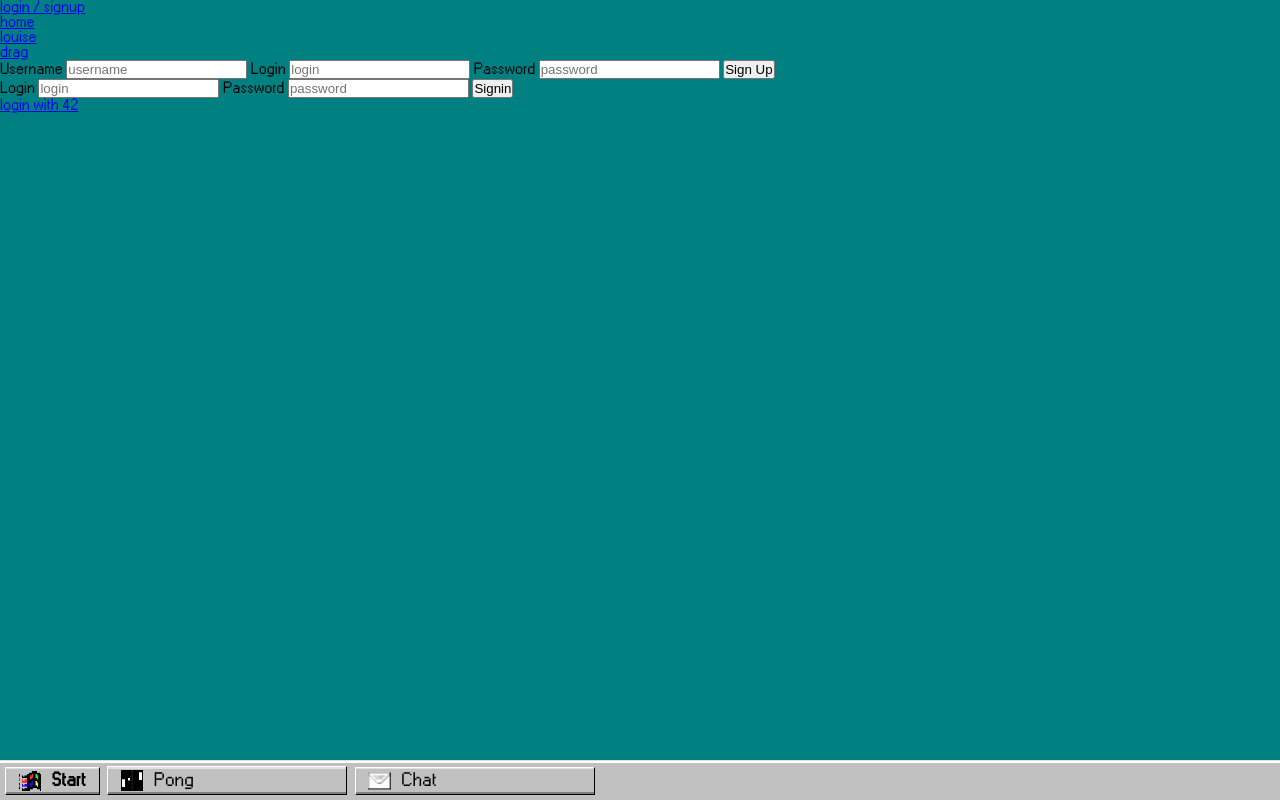
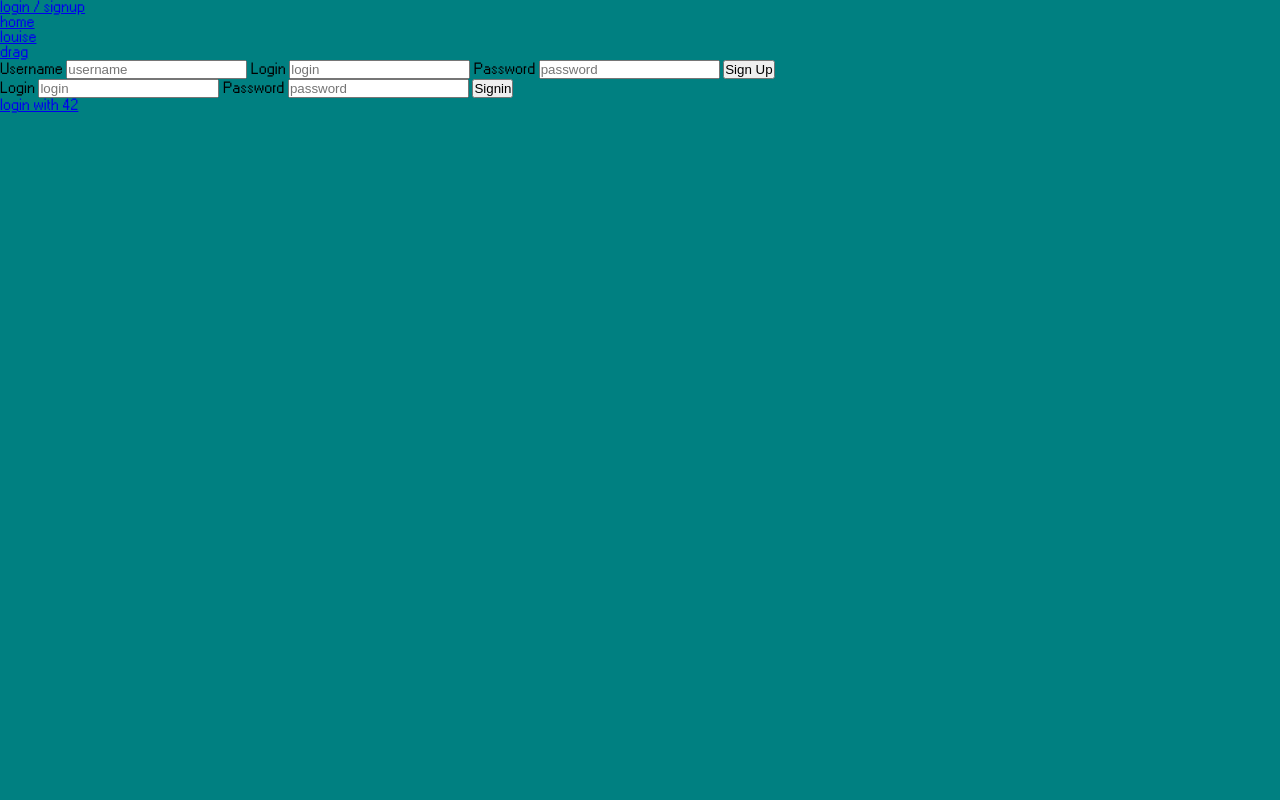
Before and after one commit to valentinRog/42-ft_transcendence, a SvelteKit app in the folder frontend/: page /login in a window 1280 px wide. Built offline with nearby package versions, Linux system fonts and the light colour scheme.

Commit message:
created header.scss

```diff
--- /dev/null
+++ b/frontend/src/lib/style/_header.scss
@@ -0,0 +1,2 @@
+@import 'var';
+@import 'mixins';
--- a/frontend/src/lib/style/_mixins.scss
+++ b/frontend/src/lib/style/_mixins.scss
@@ -1,12 +1,15 @@
-// --------------- NAVBAR ------------------
+//---------------------------------------
+// --------------- NAVBAR ---------------
+//---------------------------------------
 
 @mixin nav-border {
 	border-style: solid;
 	border-width: $line-width 0 0 0;
 	border-top-color: $light-grey;
 }
-
+//---------------------------------------
 // --------------- TAB ------------------
+//---------------------------------------
 
 @mixin tab-border($right-bottom: black, $left-top: white) {
 	border-style: solid;
@@ -45,3 +48,64 @@
 	vertical-align: sub;
 	margin-right: 0.4rem;
 }
+
+// --------------- THE WHOLE NAVBAR ---------------
+
+@mixin navbar {
+	.navbar {
+		background-color: $grey;
+		height: $navbar-height;
+		color: $font-color;
+		position: absolute;
+		bottom: 0;
+		width: 100%;
+		display: flex;
+		align-items: center;
+
+		@include nav-border; //navbar grey border
+		&::after {
+			@include tab-top-line(white);
+		}
+		.navbar-menu {
+			.navbar-start {
+				margin-left: 0.3rem;
+
+				& > a {
+					background-color: $grey;
+					color: inherit;
+					font-size: 1.2rem;
+					margin-right: 0.25rem;
+					text-decoration: none;
+					display: inline-block;
+					width: 15rem;
+					padding: 0.2rem 0.8rem;
+					position: relative;
+
+					@include tab-border(black, white); //border around the navbar element in outside mode
+					&:active { //inverts colors when clicked on
+						@include tab-border(white, black);
+					}
+					&::before { // line that's light grey nex to the white border when in outside mode
+						@include tab-top-line($light-grey);
+					}
+					&:active::before { // changes color when clicked on
+						@include tab-top-line($dark-grey);
+					}
+					&::after { // line that's dark grey next to the black border when in outside mode
+						@include tab-bottom-line($dark-grey);
+					}
+					&:active::after { //changes color when clicked on
+						@include tab-bottom-line($light-grey);
+					}
+					img {
+						@include tab-logo;
+					}
+				}
+				.start {
+					width:auto;
+					font-weight: 800;
+				}
+			}
+		}
+	}
+}
--- a/frontend/src/lib/style/_var.scss
+++ b/frontend/src/lib/style/_var.scss
@@ -8,3 +8,7 @@ $font-color-desktop: white;
 $light-grey: rgb(223, 223, 223);
 $grey: rgb(192, 192, 192);
 $dark-grey: rgb(128, 128, 128);
+
+// NAVBAR
+$navbar-height: 2.5rem;
+$line-width: 0.1rem;
--- a/frontend/src/lib/style/style.scss
+++ b/frontend/src/lib/style/style.scss
@@ -1,5 +1,4 @@
-@import 'var';
-@import 'mixins';
+@import 'header';
 
 * {
 	margin: 0;
--- a/frontend/src/routes/+layout.svelte
+++ b/frontend/src/routes/+layout.svelte
@@ -21,110 +21,10 @@
 	<li><a href="drag">drag</a></li>
 </ul>
 
-<!-- NAVBAR -->
-
-<nav class="navbar">
-	<div class="navbar-menu">
-		<div class="navbar-start">
-
-			<a class="start" href="/lrondia">
-				<img src="/start.png" alt="start">
-				Start
-			</a>
-			<a href="/lrondia">
-				<img src="/pong.png" alt="pong">
-				Pong
-			</a>
-			<a href="/lrondia">
-				<img src="/mail.png" alt="chat">
-				Chat
-			</a>
-		</div>
-	</div>
-</nav>
-
 <slot />
 
 
 <svelte:head>
 	<style lang="scss">
-
-		$navbar-height: 2.5rem;
-		$line-width: 0.1rem;
-
-	body {
-		background-color: $background;
-	}
-
-	.navbar {
-		background-color: $grey;
-		height: $navbar-height;
-		color: $font-color;
-		position: absolute;
-		bottom: 0;
-		width: 100%;
-		display: flex;
-		align-items: center;
-
-		//navbar grey border
-		@include nav-border;
-
-		&::after {
-			@include tab-top-line(white);
-		}
-
-		.navbar-menu {
-			.navbar-start {
-				margin-left: 0.3rem;
-
-				& > a {
-					background-color: $grey;
-					color: inherit;
-					font-size: 1.2rem;
-					margin-right: 0.25rem;
-					text-decoration: none;
-					display: inline-block;
-					width: 15rem;
-					padding: 0.2rem 0.8rem;
-					position: relative;
-
-					//border around the navbar element in outside mode
-					@include tab-border(black, white);
-
-					&:active { //inverts colors when clicked on
-						@include tab-border(white, black);
-					}
-
-					&::before { // line that's light grey nex to the white border when in outside mode
-						@include tab-top-line($light-grey);
-					}
-
-					&:active::before { // changes color when clicked on
-						@include tab-top-line($dark-grey);
-					}
-
-					&::after { // line that's dark grey next to the black border when in outside mode
-						@include tab-bottom-line($dark-grey);
-					}
-
-					&:active::after { //changes color when clicked on
-						@include tab-bottom-line($light-grey);
-					}
-
-					img {
-						@include tab-logo;
-					}
-				}
-
-				.start {
-					width:auto;
-					font-weight: 800;
-				}
-
-
-			}
-		}
-	}
-
-</style>
+	</style>
 </svelte:head>
--- a/frontend/svelte.config.js
+++ b/frontend/svelte.config.js
@@ -7,7 +7,7 @@ const config = {
 	// for more information about preprocessors
 	preprocess: preprocess({
 		scss: {
-			prependData: `@import './src/lib/style/style.scss';`
+			prependData: `@import './src/lib/style/header.scss';`
 		}
 	}),
 
```
Also changed, not shown: frontend/src/routes/+page.svelte (+24 -0 lines).
